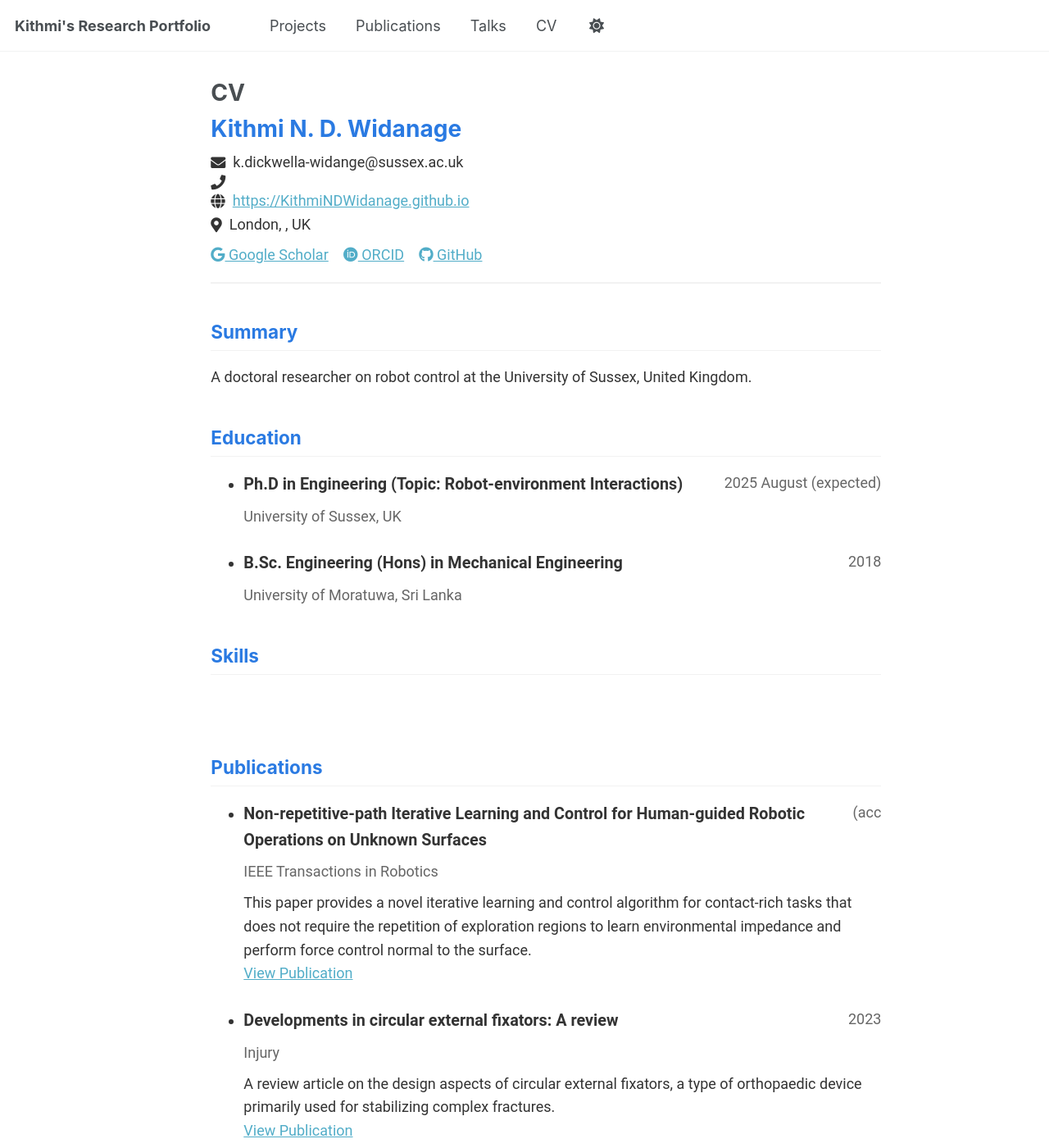
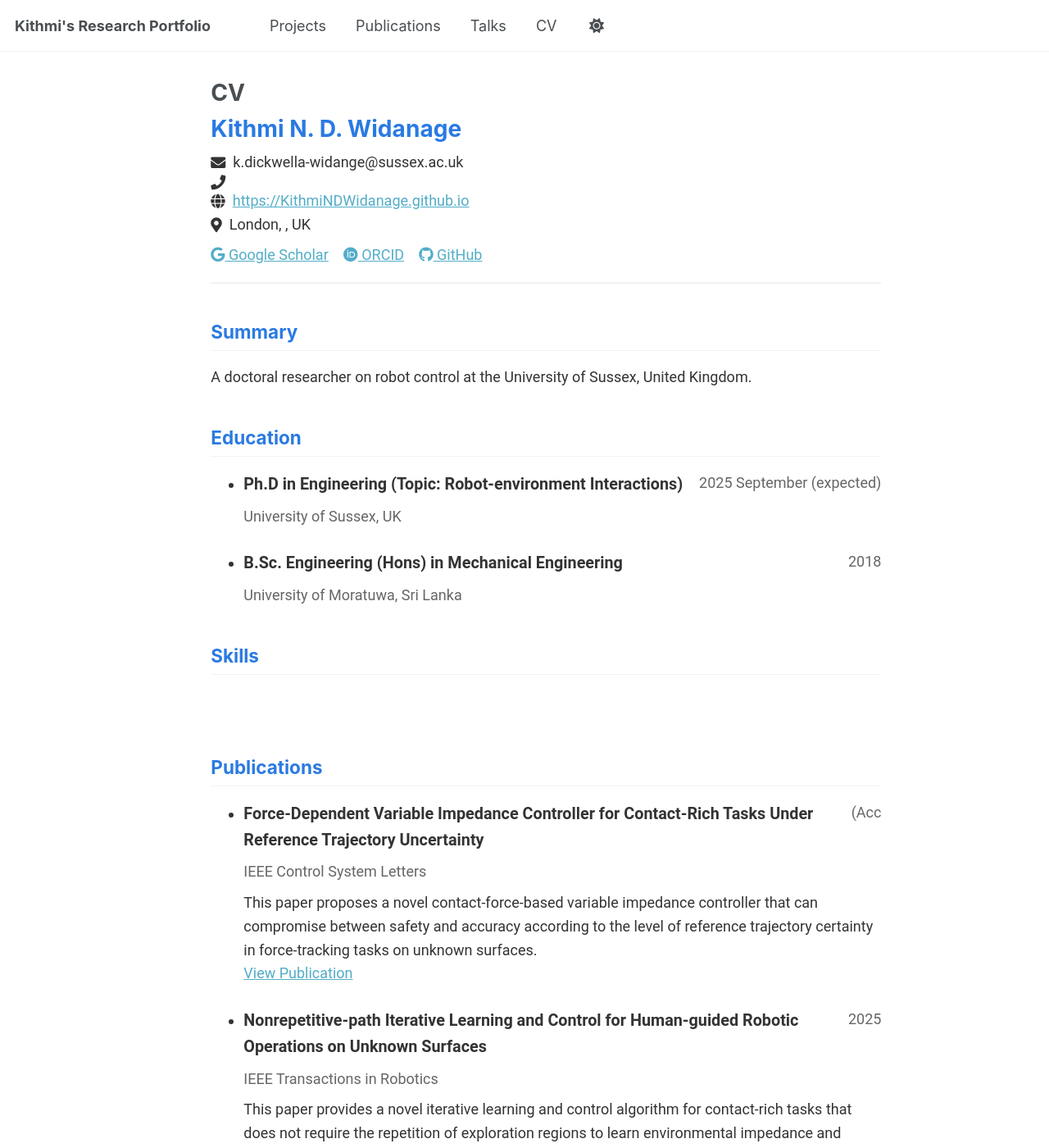
Before and after one commit to KithmiNDWidanage/KithmiNDWidanage.github.io, a Jekyll site: the page built from _pages/cv-json.md, in a window 1280 px wide and 1400 px high. Shown: the whole window at 82% size. Built offline with Jekyll 4.4.1, drawn with Linux system fonts in a browser that asks for light colours.

Commit message:
Update cv.json

```diff
--- a/_data/cv.json
+++ b/_data/cv.json
@@ -37,7 +37,7 @@
       "area": "Ph.D in Engineering (Topic: Robot-environment Interactions)",
       "studyType": "",
       "startDate": "",
-      "endDate": "2025 August (expected)",
+      "endDate": "2025 September (expected)",
       "gpa": null,
       "courses": []
     },
@@ -57,10 +57,17 @@
   "references": [],
   "publications": [
     {
-      "name": "Non-repetitive-path Iterative Learning and Control for Human-guided Robotic Operations on Unknown Surfaces",
+      "name": "Force-Dependent Variable Impedance Controller for Contact-Rich Tasks Under Reference Trajectory Uncertainty",
+      "publisher": "IEEE Control System Letters",
+      "releaseDate": "(Accepted)",
+      "website": "",
+      "summary": "This paper proposes a novel contact-force-based variable impedance controller that can compromise between safety and accuracy according to the level of reference trajectory certainty in force-tracking tasks on unknown surfaces."
+    },
+    {
+      "name": "Nonrepetitive-path Iterative Learning and Control for Human-guided Robotic Operations on Unknown Surfaces",
       "publisher": "IEEE Transactions in Robotics",
-      "releaseDate": "(accepted)",
-      "website": "",
+      "releaseDate": "2025-07-11",
+      "website": "https://ieeexplore.ieee.org/document/11078145",
       "summary": "This paper provides a novel iterative learning and control algorithm for contact-rich tasks that does not require the repetition of exploration regions to learn environmental impedance and perform force control normal to the surface."
     },
     {
```
